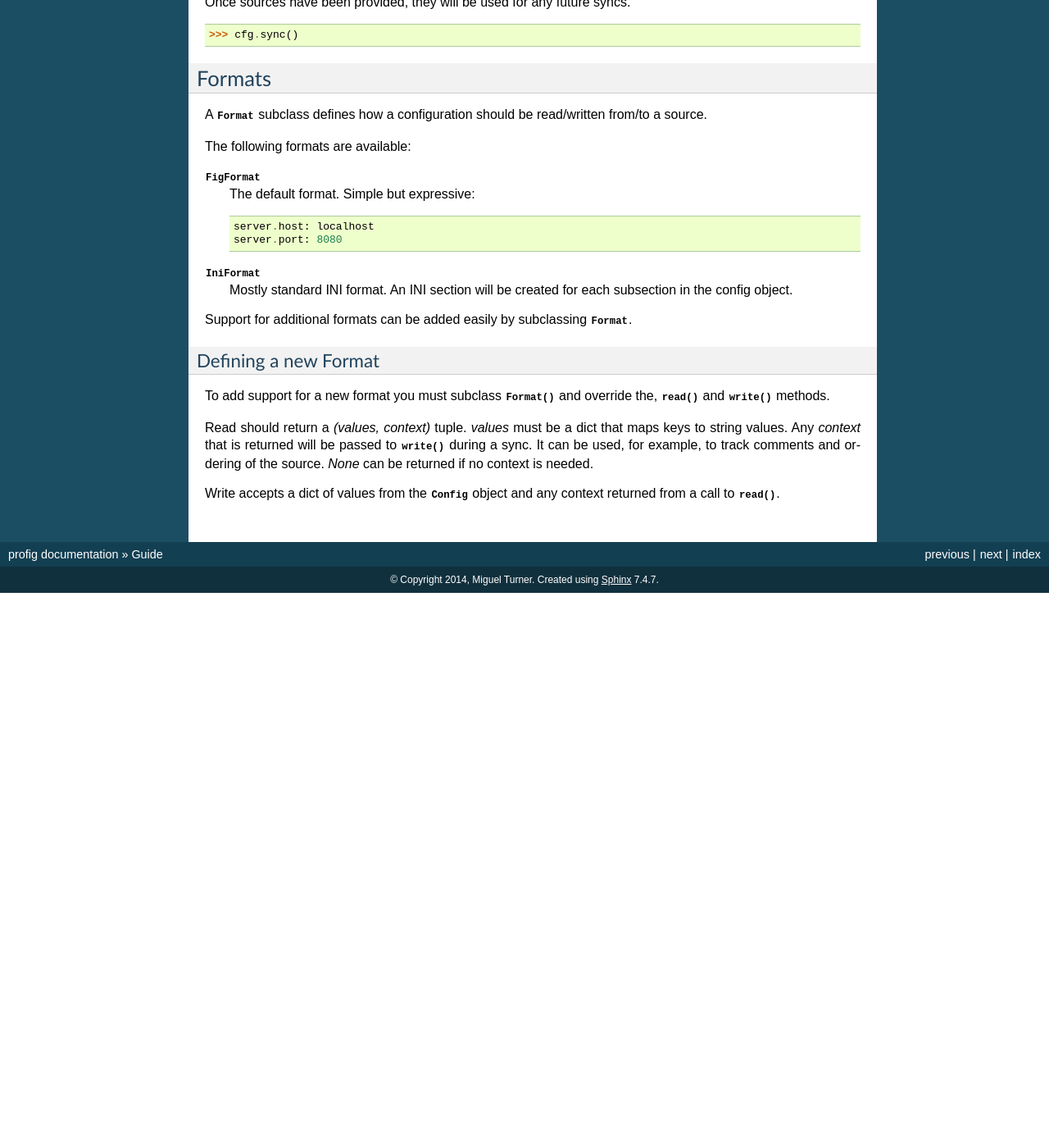
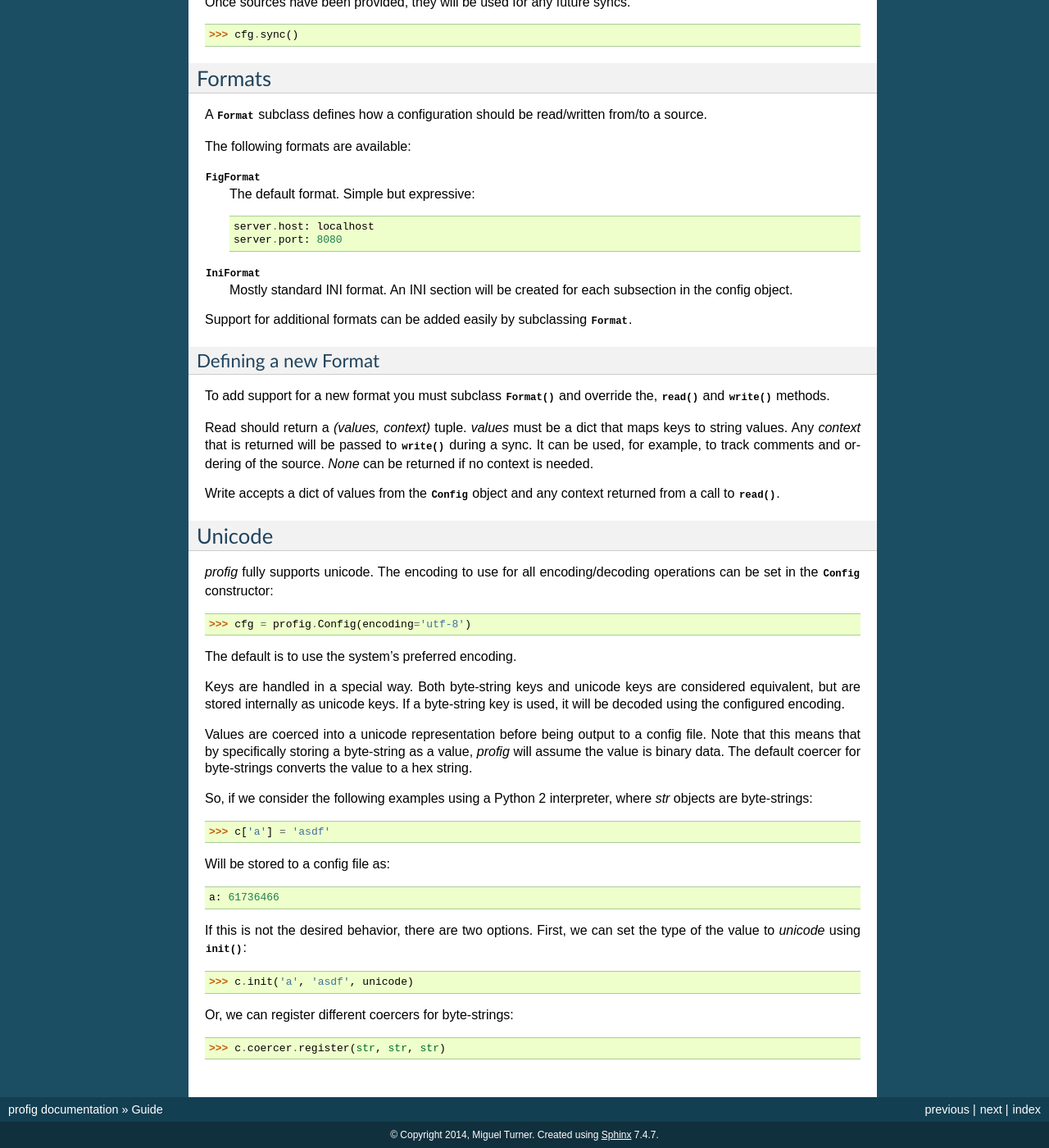
Before and after one commit to dhagrow/profig, a Sphinx documentation site: the page built from docs/usage.txt, in a window 1280 px wide and 1400 px high, scrolled down 1848 px. Shown: the whole window at 82% size. Built offline with Sphinx 7.4.7, drawn with Linux system fonts in a browser that asks for light colours; the version number could not be read and is left out; before the commit the page ends 2571 px from its top, so only the background shows below that.

Commit message:
docs: added unicode information

```diff
--- a/docs/usage.txt
+++ b/docs/usage.txt
@@ -144,3 +144,41 @@ is needed.
 
 Write accepts a dict of values from the :class:`~profig.Config` object and any
 context returned from a call to :meth:`~profig.Format.read`.
+
+Unicode
+-------
+
+*profig* fully supports unicode. The encoding to use for all
+encoding/decoding operations can be set in the :class:`~profig.Config`
+constructor::
+
+    >>> cfg = profig.Config(encoding='utf-8')
+
+The default is to use the system's preferred encoding.
+
+Keys are handled in a special way. Both byte-string keys and unicode keys
+are considered equivalent, but are stored internally as unicode keys. If
+a byte-string key is used, it will be decoded using the configured encoding.
+
+Values are coerced into a unicode representation before being output to a
+config file. Note that this means that by specifically storing a byte-string
+as a value, *profig* will assume the value is binary data. The default
+coercer for byte-strings converts the value to a hex string.
+
+So, if we consider the following examples using a Python 2 interpreter,
+where `str` objects are byte-strings::
+
+    >>> c['a'] = 'asdf'
+
+Will be stored to a config file as::
+
+    a: 61736466
+
+If this is not the desired behavior, there are two options. First, we can
+set the type of the value to `unicode` using :meth:`~profig.Config.init`::
+
+    >>> c.init('a', 'asdf', unicode)
+
+Or, we can register different coercers for byte-strings::
+
+    >>> c.coercer.register(str, str, str)
```
